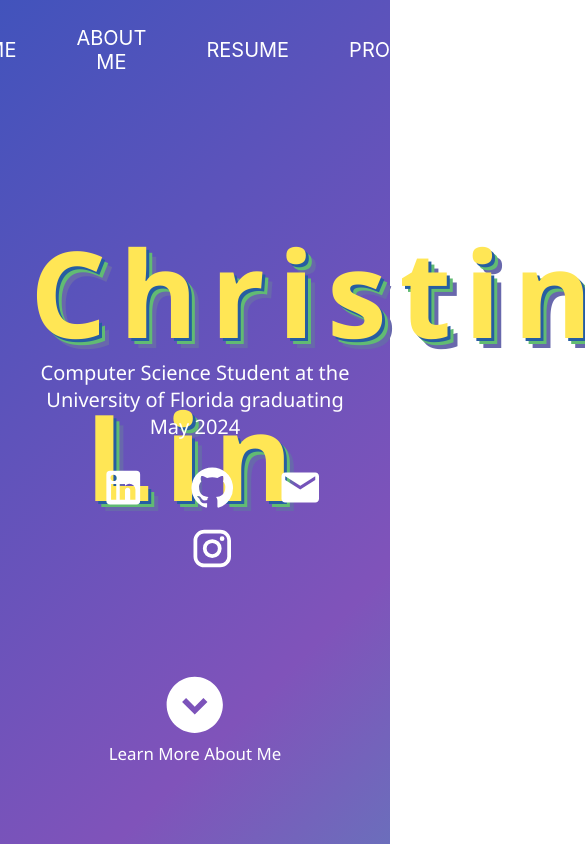
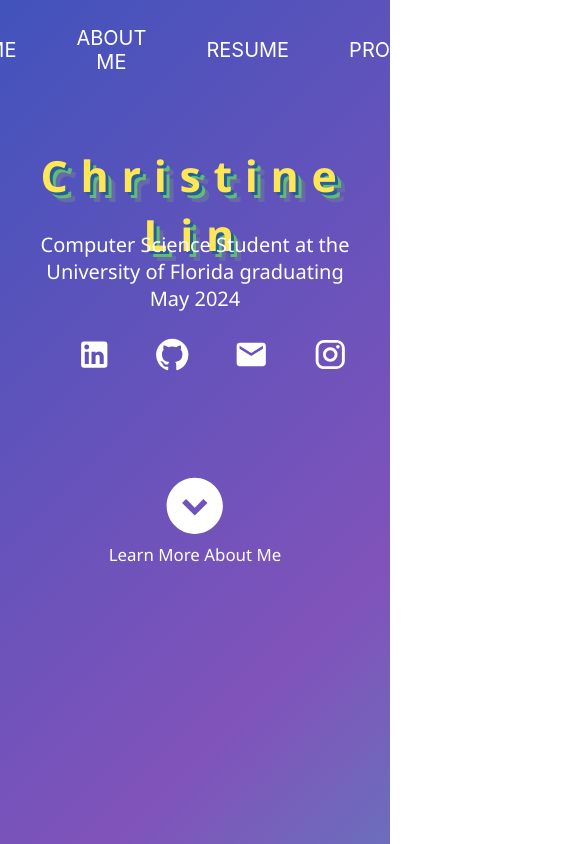
Before and after one commit to christinealin7771/christinelin-personal-website, a React (Create React App) app: page /christinelin-personal-website in a window 390 px wide. Shown: the top 844 px of the page, 585 px wide, since content can reach past the window. Built offline with nearby package versions, Linux system fonts and the light colour scheme.

Commit message:
Added prompt for the skills

```diff
--- a/src/components/Header.css
+++ b/src/components/Header.css
@@ -64,3 +64,9 @@
 .header a:hover {
     color: rgb(0, 0, 0);
 }
+
+
+@media only screen and (max-width: 900px) {
+
+
+}
--- a/src/components/Header.js
+++ b/src/components/Header.js
@@ -32,6 +32,7 @@ const Header = () => {
             <Link to="/christinelin-personal-website/about-me">About Me</Link>
             <Link to="/christinelin-personal-website/experience">Resume</Link>
             <Link to="/christinelin-personal-website/projects">Projects</Link>
+
             {/* <Link to="/WiCSE-Personal-Project/experience">Fun Facts</Link> */}
 
         </div>
--- a/src/components/Home.css
+++ b/src/components/Home.css
@@ -75,3 +75,68 @@
     margin-top: -0.1vh;
     font-size: 2vh;
 }
+
+@media only screen and (max-width: 900px) {
+    .about h2 {
+        font-family: "Segoe UI", Tahoma, Geneva, Verdana, sans-serif;
+        font-size: 60px;
+        color: #ffe655;
+        /* color: rgb(237, 237, 24); */
+        height: 50px;
+        font-weight: bold;
+        letter-spacing: 1.5vh;
+        padding-top: 80px;
+        text-shadow:
+            3px 3px 0px rgb(38, 93, 162),
+            6px 6px 0px #61bb73,
+            10px 10px 0px #6868AC;
+
+    }
+    .about .prompt {
+        font-family: "Segoe UI", Tahoma, Geneva, Verdana, sans-serif;
+        color: white;
+        font-size: 20px;
+    }
+
+    .prompt svg {
+        font-size: 40px;
+        margin: 5px;
+        color: white;
+        padding-left: 4vh;
+    }
+
+
+}
+
+
+@media only screen and (max-width: 700px) {
+    .about h2 {
+        font-family: "Segoe UI", Tahoma, Geneva, Verdana, sans-serif;
+        font-size: 43px;
+        color: #ffe655;
+        /* color: rgb(237, 237, 24); */
+        height: 50px;
+        font-weight: bold;
+        letter-spacing: 1.5vh;
+        padding-top: 80px;
+        text-shadow:
+            3px 3px 0px rgb(38, 93, 162),
+            6px 6px 0px #61bb73,
+            10px 10px 0px #6868AC;
+
+    }
+    .about .prompt {
+        font-family: "Segoe UI", Tahoma, Geneva, Verdana, sans-serif;
+        color: white;
+        font-size: 20px;
+    }
+
+    .prompt svg {
+        font-size: 35px;
+        margin: 5px;
+        color: white;
+        padding-left: 4vh;
+    }
+
+
+}
```
